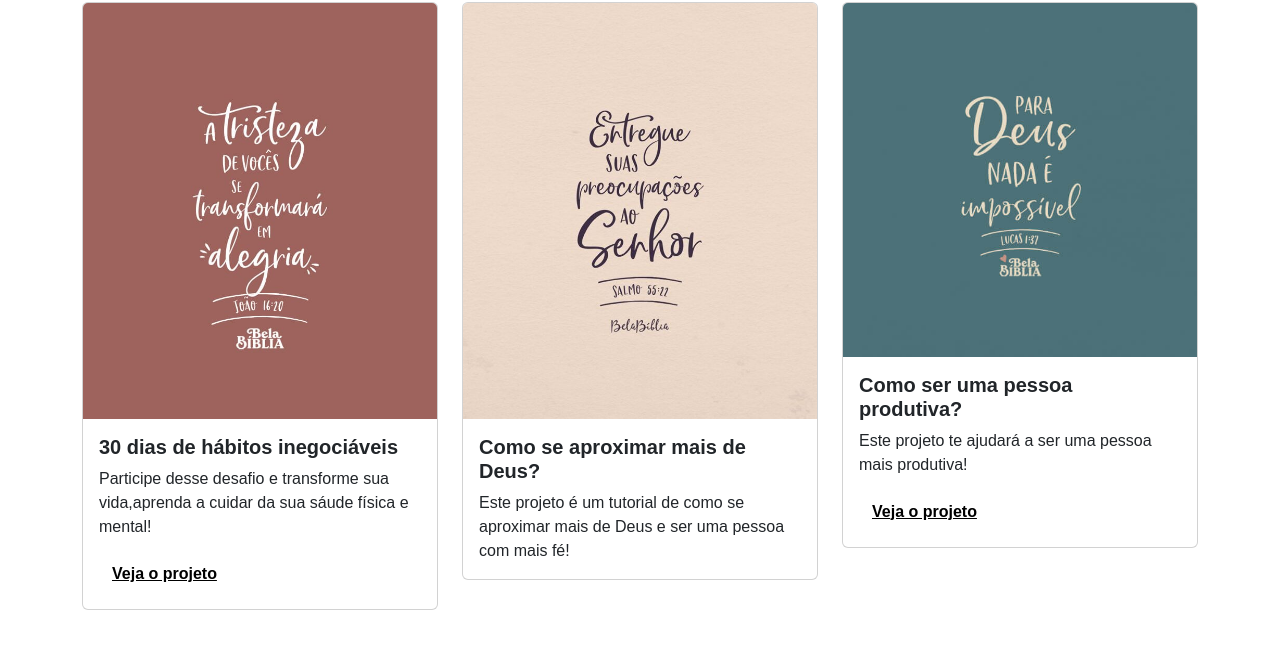
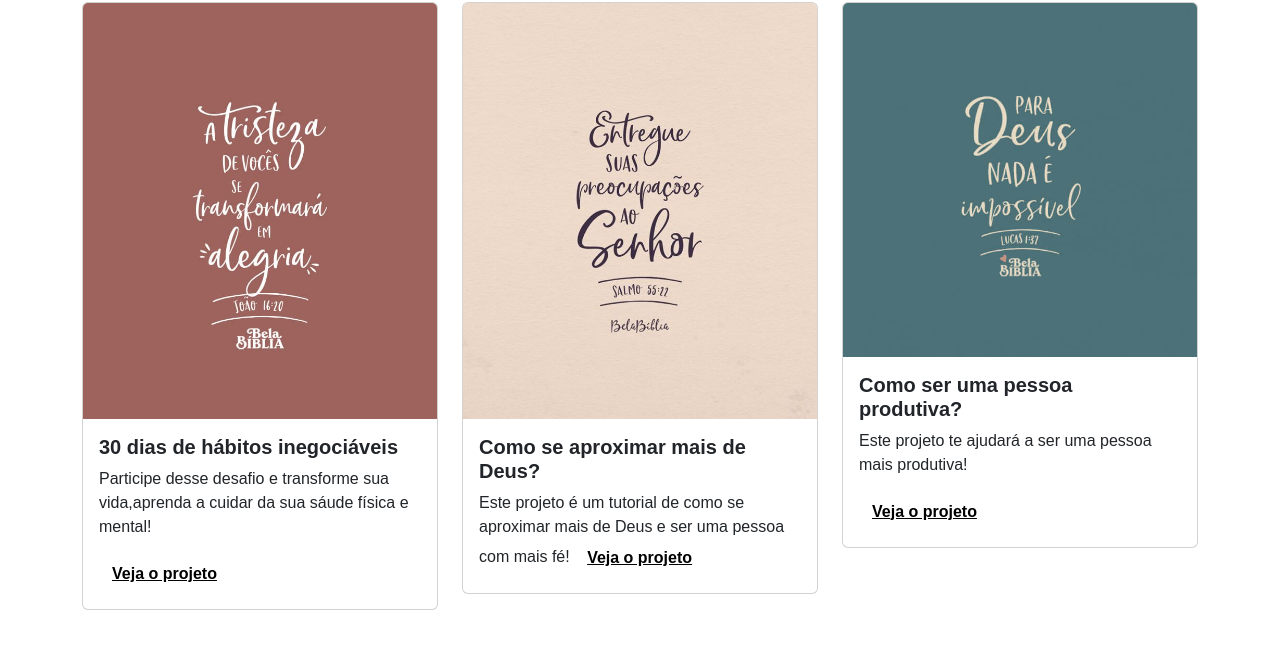
Before and after one commit to mariayzb/portifolio, a plain HTML site: page index.html in a window 1280 px wide. Shown: the part 504-1159 px from the top of the page. Drawn offline with nearby package versions, Linux system fonts and the light colour scheme.

Commit message:
Update index.html

```diff
--- a/index.html
+++ b/index.html
@@ -52,7 +52,8 @@
                         <h5 class="card-title"> Como se aproximar mais de Deus?</h5>
                         <p class="card-text">Este projeto é um tutorial de como se aproximar mais de Deus e ser uma pessoa com mais fé!
 
-
+           <button type="button" class="btn btn-link" data-bs-toggle="modal" data-bs-target="#modal2">Veja
+                            o projeto</button>
 
                     </div>
                 </div>
@@ -82,7 +83,7 @@
             <div class="modal-content">
                 <div class="modal-header">
                     <h5 class="modal-title">Hábitos inegociáveis</h5>
-                    <button type="button" class="btn-close" data-bs-dismiss="modal" aria-label="Close"></button>
+
                 </div>
                 <div class="modal-body">
                     <p>Projetos voltados para a área da saúde oferecem uma série de benefícios essenciais para o bem-estar coletivo e o aprimoramento da qualidade de vida. Eles podem focar na prevenção de doenças, promoção de hábitos saudáveis, melhoria no acesso a tratamentos médicos e fortalecimento do sistema de saúde pública. Além disso, esses projetos podem estimular a conscientização sobre doenças específicas, diminuir desigualdades no atendimento e promover a educação sobre cuidados preventivos. Ao investir em projetos de saúde, é possível reduzir custos a longo prazo, aumentar a expectativa de vida da população e contribuir para uma sociedade mais saudável e produtiva.
```
